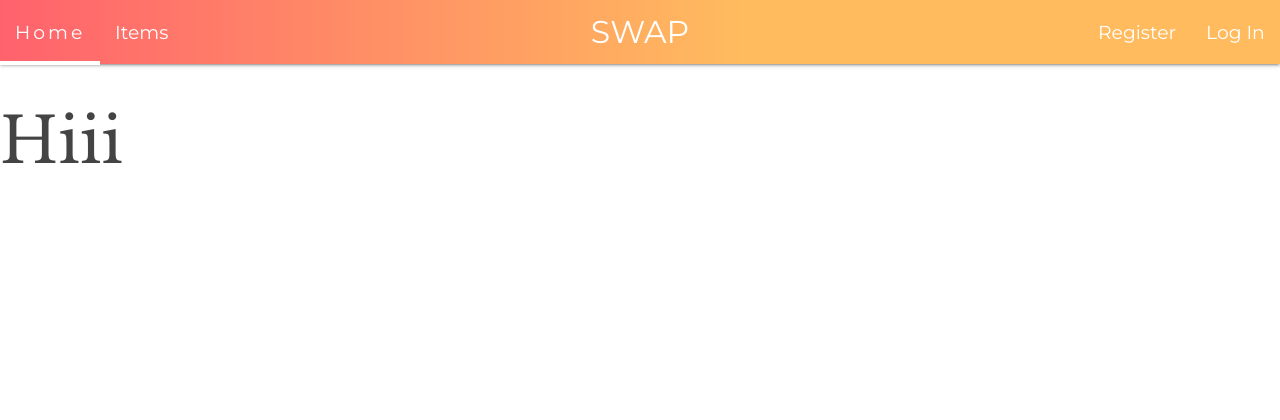
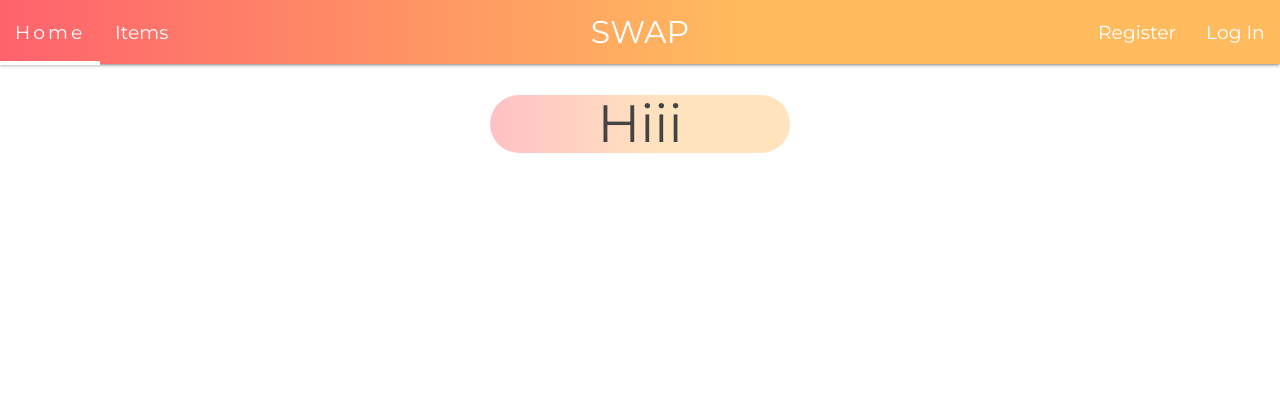
Before and after one commit to PaladinKnightMaster/swap-clothes-app, a Flask app: page / in a window 1280 px wide. Shown: the top 420 px of the page. Run offline with Flask 2, Linux system fonts and the light colour scheme; data that the repository does not hold is empty; some libraries are stand-ins or nearby versions.

Commit message:
Add h1 style

```diff
--- a/static/css/style.css
+++ b/static/css/style.css
@@ -16,7 +16,16 @@ main {
 }
 
 h1 {
-    font-family: 'Libre Baskerville', serif;
+    margin: 2rem auto;
+    font-size: 3.5rem;
+    width: 20rem;
+    text-align: center;
+    border-radius: 3rem;
+    background: -webkit-linear-gradient(90deg, rgba(255,98,109,0.4) 0%, rgba(255,187,94,0.4) 58%, rgb(255,187,94,0.4) 100%);
+    background: -moz-linear-gradient(90deg, rgba(255,98,109,0.4) 0%, rgba(255,187,94,0.4) 58%, rgb(255,187,94,0.4) 100%);
+    background: -o-linear-gradient(90deg, rgba(255,98,109,0.4) 0%, rgba(255,187,94,0.4) 58%, rgb(255,187,94,0.4) 100%);
+    background: -ms-linear-gradient(90deg, rgba(255,98,109,0.4) 0%, rgba(255,187,94,0.4) 58%, rgb(255,187,94,0.4) 100%);
+    background: linear-gradient(90deg, rgba(255,98,109,0.4) 0%, rgba(255,187,94,0.4) 58%, rgb(255,187,94,0.4) 100%);
 }
 
 .accent-text{
@@ -26,6 +35,7 @@ h1 {
 .secondary-accent-text {
     color: #FFC371 !important;
 }
+
 
 /* ----------HEADER---------- */
 nav {
```
